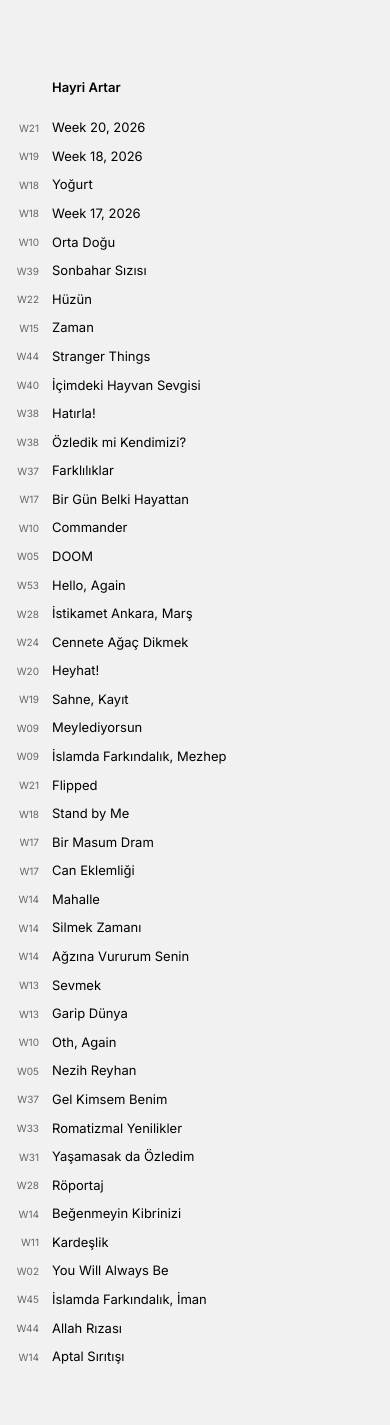
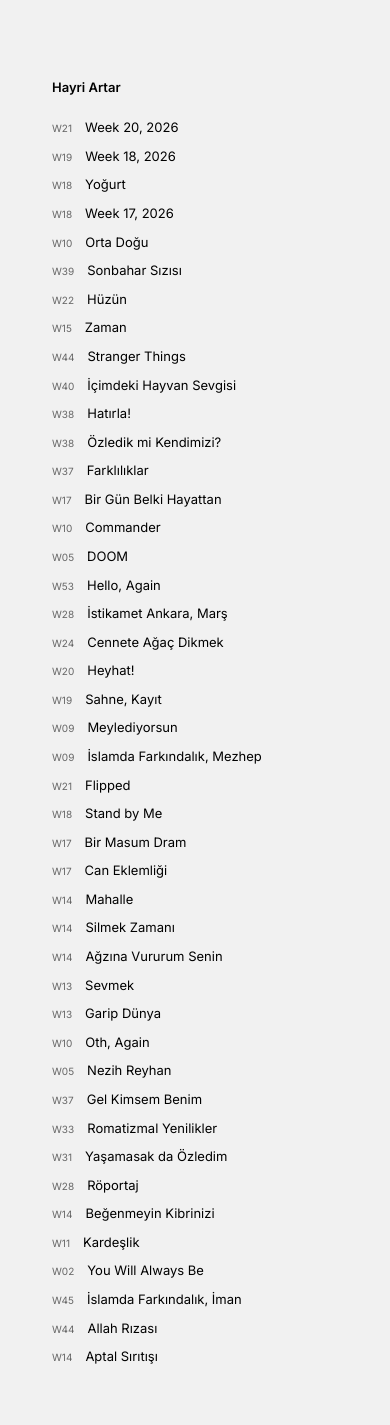
Before and after one commit to hayriartar/hayriartar.github.io, a Jekyll site: the page built from index.html, in a window 390 px wide. Built offline with Jekyll 4.4.1, drawn with Linux system fonts in a browser that asks for light colours.

Commit message:
Update custom.css

```diff
--- a/assets/css/custom.css
+++ b/assets/css/custom.css
@@ -126,7 +126,20 @@ h1 {
         padding-top:6rem;
     }
 
+  .post-item {
+        display: flex;
+        flex-direction: row;
+        align-items: baseline;
+        position: static;
+    }
 
+
+    .post-week {
+        position: static;
+        margin-right: 1rem;
+        transform: none;
+        flex-shrink: 0;
+    }
     .back-nav {
         margin-top: 4rem;
     }
```
